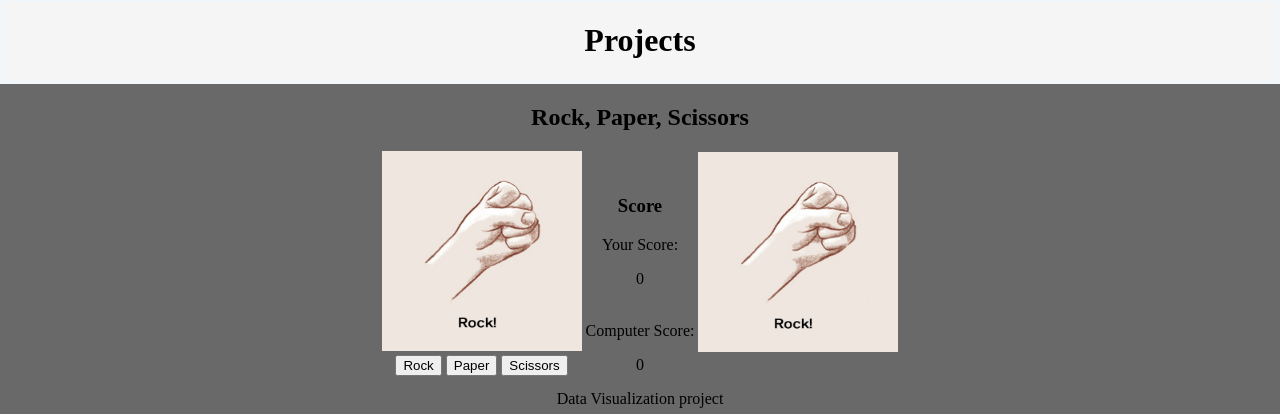
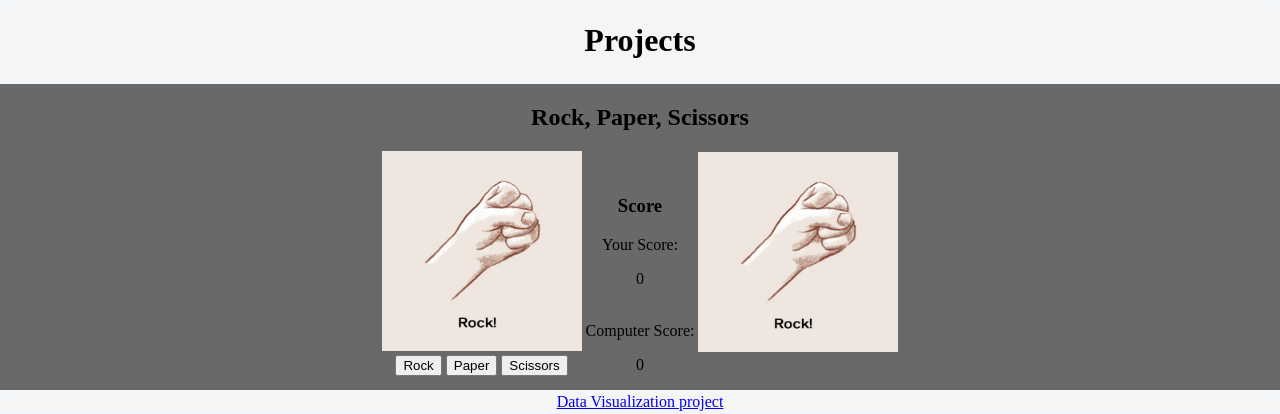
Before and after one commit to MBeshai/MBeshai.github.io, a plain HTML site: page index.html in a window 1280 px wide. Shown: the part 810-1224 px from the top of the page. Drawn offline with nearby package versions, Linux system fonts and the light colour scheme; a script that the page names is missing.

Commit message:
Update index.html

```diff
--- a/index.html
+++ b/index.html
@@ -86,8 +86,8 @@
             </div>
 
         </div>
-        <div>
-            <href src="dataViz.html">Data Visualization project</href>
+        <div style="background-color: whitesmoke; border:double; border-color:aliceblue">
+            <a href="dataViz.html">Data Visualization project</href>
         </div>
 
 
```
